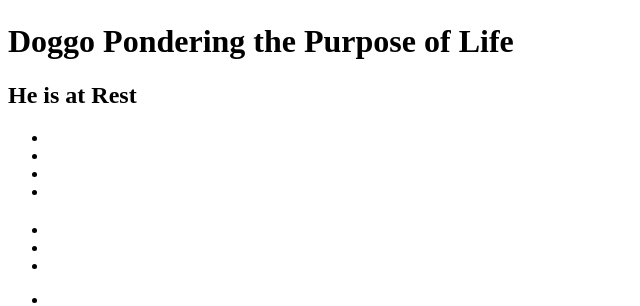
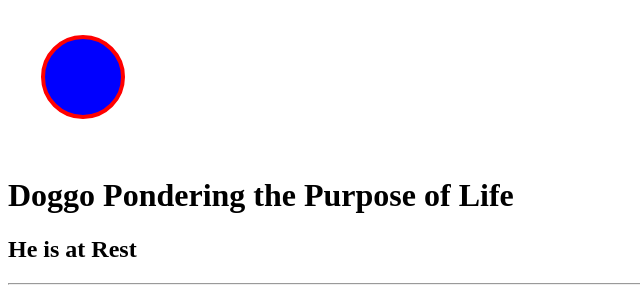
Before and after one commit to lstefanowicz/CCNY-HTML5, a plain HTML site: page index.html in a window 1280 px wide. Shown: the part 642-948 px from the top of the page, without its empty margins (0-640 px from the left). Drawn offline with Linux system fonts and the light colour scheme.

Commit message:
added a svg

```diff
--- a/index.html
+++ b/index.html
@@ -13,12 +13,14 @@
  <source src="MEDIA/Dog2.mp4" type="video/mp4">
  Your browser does not support the video tag.
 </video> -->
+<svg width="150" height="150"><circle cx="75" cy="75" r="40"stroke="red" stroke-width="4"fill="blue" /></svg>
     <!-- Wrapper -->
     <div>
       <!-- Header -->
       <header>
       <h1>Doggo Pondering the Purpose of Life</h1>
       <h2>He is at Rest</h2>
+      <hr />
       </header>
 
       <!-- Nav -->
```
